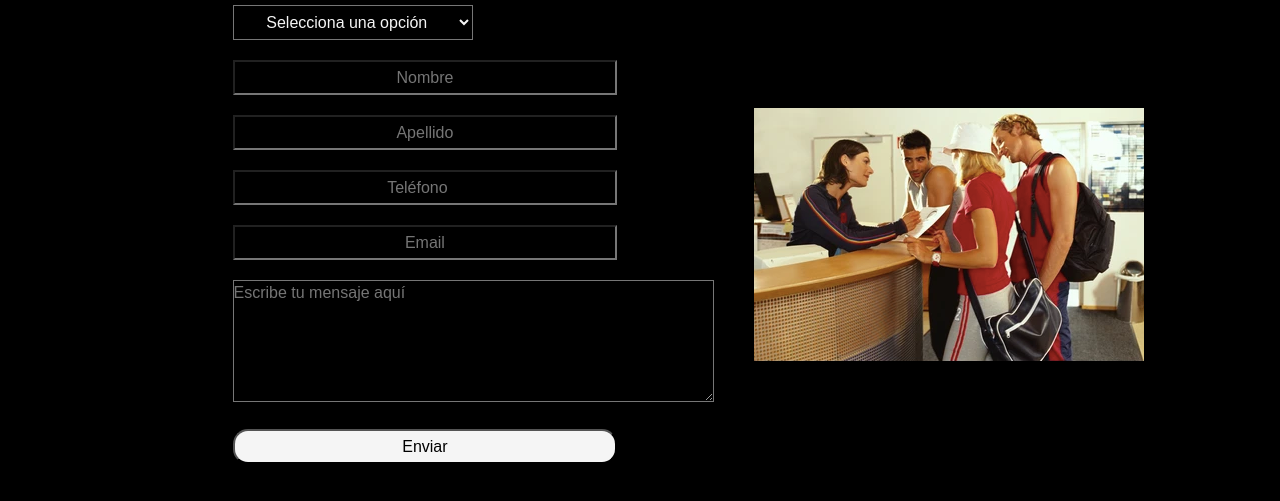
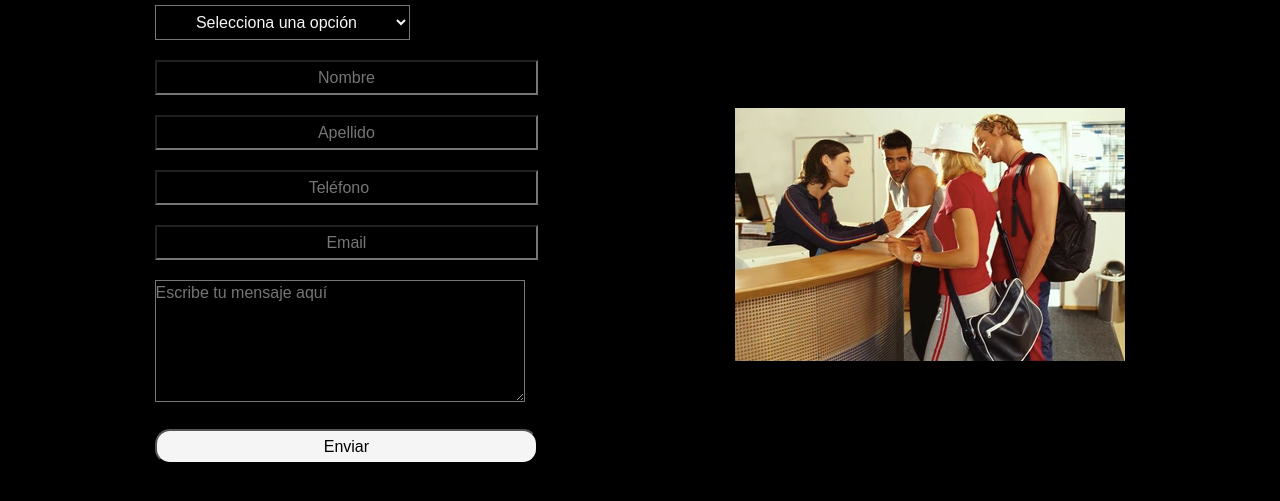
Before and after one commit to mbbujan/loremgym, a plain HTML site: page pages/asociate.html in a window 1280 px wide. Shown: the part 201-702 px from the top of the page. Drawn offline with nearby package versions, Linux system fonts and the light colour scheme.

Commit message:
asociate en el cel

```diff
--- a/css/style.css
+++ b/css/style.css
@@ -78,7 +78,7 @@ body {
   color: rgb(247, 227, 147);
 }
 .horarios .horarios-salones,
-.horarios .horarios-grilla{
+.horarios .horarios-grilla {
   display: flex;
   flex-flow: column wrap;
   justify-content: space-around;
@@ -132,10 +132,10 @@ td {
 }
 
 .asociate .asociate-formulario form select {
-  margin-left: 20%;
+  /*margin-left: 20%;*/
   background: transparent;
-  width: 50%;
-  max-width: 250px;
+  width: 60%;
+  max-width: 280px;
   height: 35px;
   color: whitesmoke;
   text-align: center;
@@ -143,29 +143,28 @@ td {
 
 .asociate .asociate-formulario form input {
   margin-top: 20px;
-  margin-left: 20%;
+  /*margin-left: 20%;*/
   background: transparent;
   /*width: 280px;  */
-  width: 80%;
+  width: 90%;
   height: 35px;
   text-align: center;
 }
 
 .asociate .asociate-formulario form textarea {
   margin-top: 20px;
-  margin-left: 20%;
+  /*margin-left: 20%;*/
   background: transparent;
   color: #edaa44;
 }
 
 .asociate .asociate-formulario #asociate-boton {
   margin-top: 20px;
-  margin-left: 20%;
+  /*margin-left: 20%;*/
   border-radius: 15px;
   color: black;
   background-color: whitesmoke;
 }
-
 
 .comollegar {
   color: rgb(247, 227, 147);
--- a/pages/asociate.html
+++ b/pages/asociate.html
@@ -97,7 +97,7 @@
                 id="mensaje"
                 name="mensaje"
                 placeholder="Escribe tu mensaje aquí"
-                cols="50"
+                cols="38"
                 rows="5"
                 required
               ></textarea>
```
